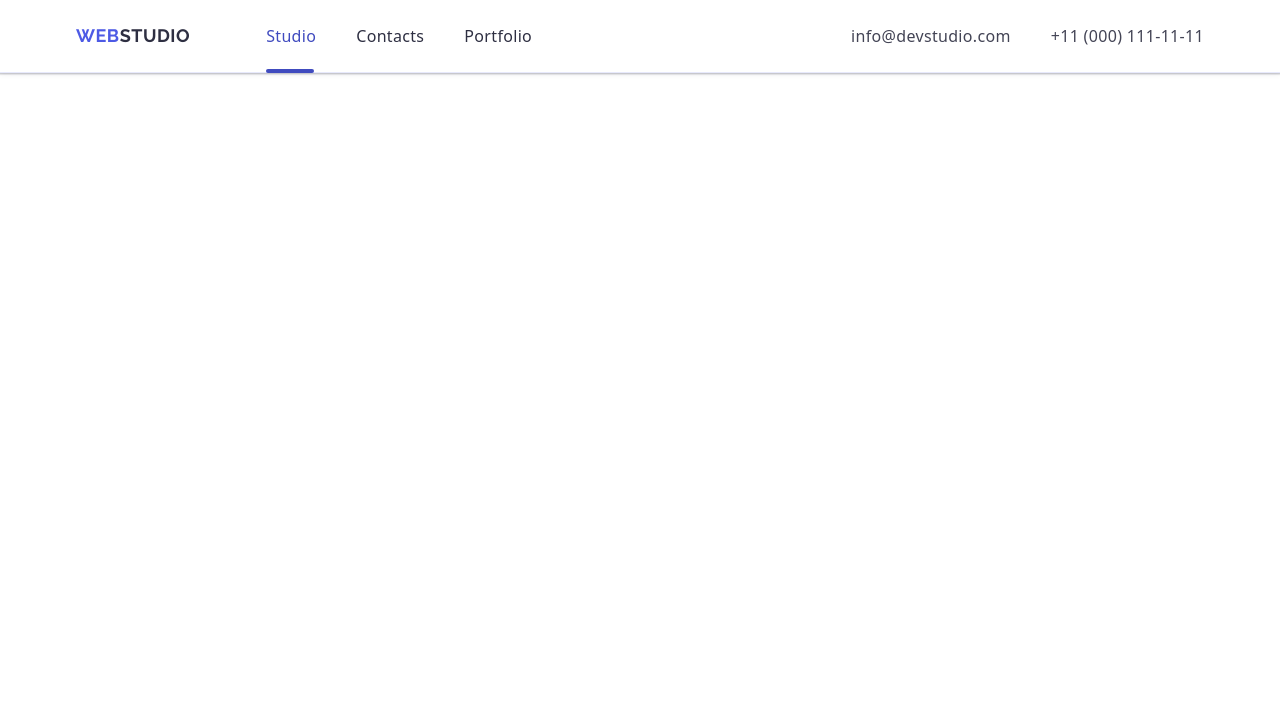
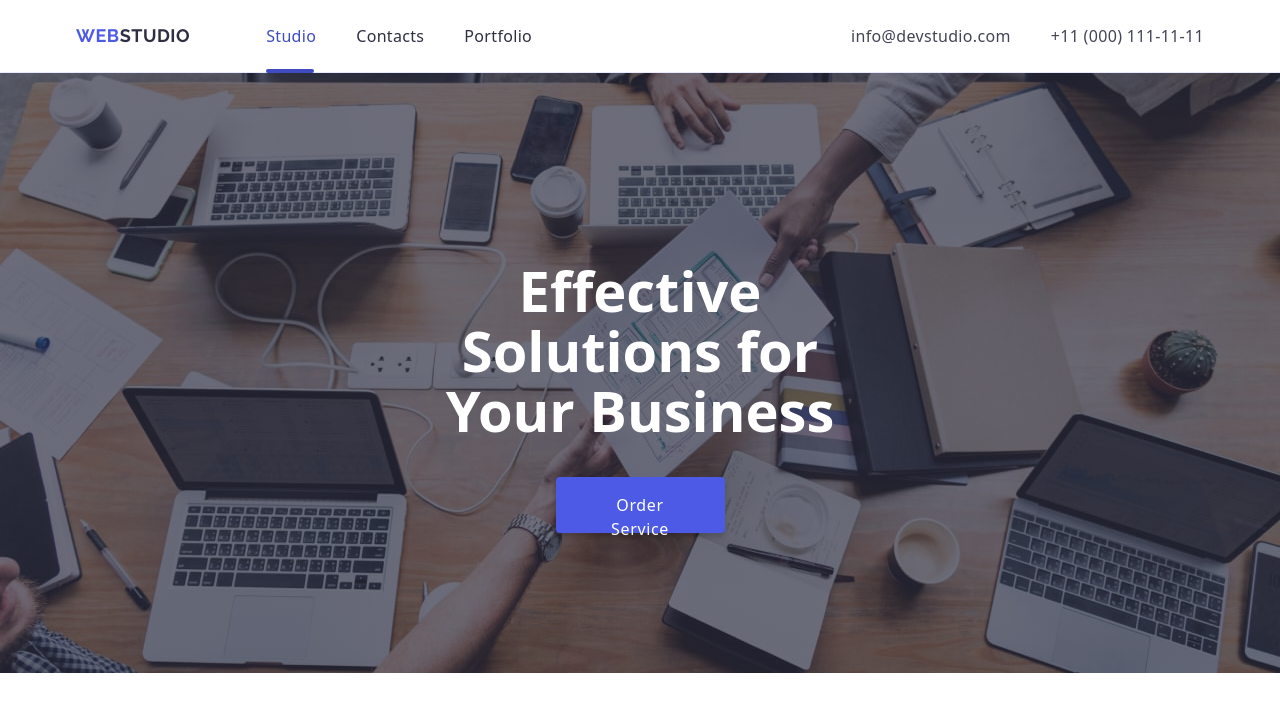
Before and after one commit to MaxBorey/goit-markup-hw-06, a plain HTML site: page index.html in a window 1280 px wide. Drawn offline with nearby package versions, Linux system fonts and the light colour scheme.

Commit message:
ch2512end

```diff
--- a/css/styles-old.css
+++ b/css/styles-old.css
@@ -99,7 +99,7 @@ button {
     max-width: 1440px;
     margin-left: auto;
     margin-right: auto;
-    background-image: linear-gradient(rgba(46, 47, 66, 0.7), rgba(46, 47, 66, 0.7)), url(../images/people-office.jpg);
+    background-image: linear-gradient(rgba(46, 47, 66, 0.7), rgba(46, 47, 66, 0.7)), url(../images/people-office-desktop.jpg);
     background-repeat: no-repeat;
     background-position: center center;
     background-size: cover;
--- a/css/styles.css
+++ b/css/styles.css
@@ -198,7 +198,7 @@ img {
 
 /* #region mobile menu */
 
-@media screen and (min-width: 768px) {
+@media only screen and (min-width: 768px) {
 .mobile-menu {
     display: none;
 }
@@ -284,9 +284,119 @@ img {
     font-style: normal;
 }
 
+.mobile-social-list {
+    display: flex;
+    gap: 40px;
+    justify-content: center;
+}
+
+.mobile-social-list-link {width: 100%;
+    height: 100%;
+    width: 40px;
+    height: 40px;
+    background-color: #4d5ae5;
+    border-radius: 50%;
+    display: flex;
+    align-items: center;
+    justify-content: center;
+    fill: #f4f4fd;
+    transition: background-color 250ms cubic-bezier(0.4, 0, 0.2, 1);}
+/* #endregion */
 
 
+/* #region section 1 */
+.hero {
+    background-color: #2e2f42;
+    color: #fff;
+    max-width: 320px;
+    padding: 72px 52px;
+    margin-left: auto;
+    margin-right: auto;
+    background-image: linear-gradient(rgba(46, 47, 66, 0.7), rgba(46, 47, 66, 0.7)), url(../images/people-office-mobile.jpg);
+    background-size: cover;
+}
 
+@media only screen and (min-width:768px) {
+    .hero {
+    height: 436px;
+    max-width: 768px;
+    background-image: linear-gradient(rgba(46, 47, 66, 0.7), rgba(46, 47, 66, 0.7)), url(../images/people-office-tablet.jpg);
+    background-repeat: no-repeat;
+    background-position: center;
+    background-size: cover;
+}
+}
 
+@media only screen and (min-width:768px) and (min-resolution: 192dpi){
+    .hero {
+        background-image: linear-gradient(rgba(46, 47, 66, 0.7), rgba(46, 47, 66, 0.7)), url(../images/people-office-tablet@2x.jpg);
+    }
+}
 
+@media only screen and (min-width: 1158px) {
+    .hero {
+        height: 600px;
+        max-width: 1440px;
+        background-image: linear-gradient(rgba(46, 47, 66, 0.7), rgba(46, 47, 66, 0.7)), url(../images/people-office-desktop.jpg);
+    }
+}
+
+@media only screen and (min-width:1158px) and (min-resolution: 192dpi) {
+    .hero {
+        background-image: linear-gradient(rgba(46, 47, 66, 0.7), rgba(46, 47, 66, 0.7)), url(../images/people-office-desktop@2x.jpg);
+    }
+}
+
+.hero-title {
+    font-weight: 700;
+    font-size: 36px;
+    line-height: 1.11;
+    text-align: center;
+    margin: 0 auto;
+    margin-bottom: 72px;
+    max-width: 160px;
+    letter-spacing: 0.02em
+    color: #fff;
+
+}
+
+.hero-button {
+    display: block;
+    border: none;
+    border-radius: 4px;
+    padding: 16px 32px;
+    width: 169px;
+    height: 56px;
+    box-shadow: 0 4px 4px 0 rgba(0, 0, 0, 0.15);
+    background: #4d5ae5;
+    color: #ffffff;
+    letter-spacing: 0.04em;
+    margin-left: auto;
+    margin-right: auto;
+}
+
+@media only screen and (min-width:768px) {
+.hero{
+    padding: 112px 136px;
+    max-width: 768px;
+}
+.hero-title {
+    min-width: 496px;
+    font-size: 56px;
+    line-height: 1.07;
+    margin-bottom: 36px;
+
+}
+}
+@media only screen and (min-width:1158px) {
+.hero {
+    padding: 188px 0;
+    max-width: 1440px;
+}
+.hero-button {
+    line-height: 1.5;
+    font-weight: 500px;
+    letter-spacing: 0.04em;
+}
+}
 /* #endregion */
--- a/index.html
+++ b/index.html
@@ -40,7 +40,7 @@
                 </svg>
             </button>
         </div>
-        <div class="mobile-menu is-open">
+        <div class="mobile-menu">
             <div class="container mobile-menu-container">
                 <button class="mobile-menu-close" type="button">
                     <svg class="icon-close" width="8" height="8">
@@ -63,25 +63,25 @@
                 </address>
                 <ul class="mobile-social-list">
                     <li class="mobile-social-link"> <a href="#" class="mobile-social-list-link">
-                            <svg class="mobile-social-icon" width="16" height="16">
+                            <svg class="mobile-social-icon" width="24" height="24">
                                 <use href="./images/icons.svg#icon-instagram"></use>
                             </svg>
                         </a>
                     </li>
                     <li class="mobile-social-link"> <a href="#" class="mobile-social-list-link">
-                            <svg class="mobile-social-icon" width="16" height="16">
+                            <svg class="mobile-social-icon" width="24" height="24">
                                 <use href="./images/icons.svg#icon-twitter"></use>
                             </svg>
                         </a>
                     </li>
                     <li class="mobile-social-link"> <a href="#" class="mobile-social-list-link">
-                            <svg class="mobile-social-icon" width="16" height="16">
+                            <svg class="mobile-social-icon" width="24" height="24">
                                 <use href="./images/icons.svg#icon-facebook"></use>
                             </svg>
                         </a>
                     </li>
                     <li class="mobile-social-link"> <a href="#" class="mobile-social-list-link">
-                            <svg class="mobile-social-icon" width="16" height="16">
+                            <svg class="mobile-social-icon" width="24" height="24">
                                 <use href="./images/icons.svg#icon-linkedin"></use>
                             </svg>
                         </a>
@@ -95,7 +95,7 @@
 
     <main>
         <!-- #region section 1 -->
-        <section class="hero hidden">
+        <section class="hero">
             <div class="container">
                 <h1 class="hero-title">Effective Solutions for Your Business</h1>
                 <button class="hero-button" type="button">Order Service</button>
```
Also changed, not shown: images/people-office-desktop.jpg (renamed from images/people-office.jpg), images/people-office-desktop@2x.jpg (added), images/people-office-mobile.jpg (added), images/people-office-tablet.jpg (added), images/people-office-tablet@2x.jpg (added).
